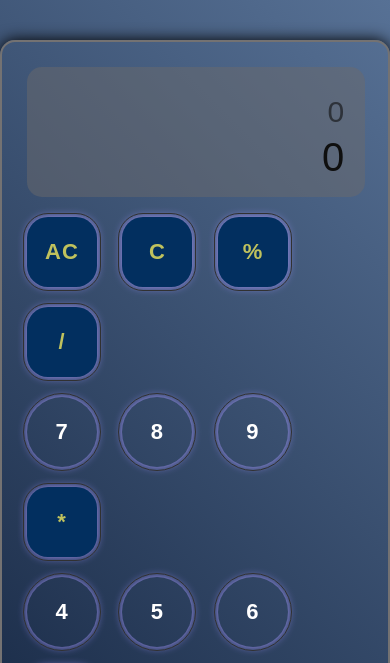
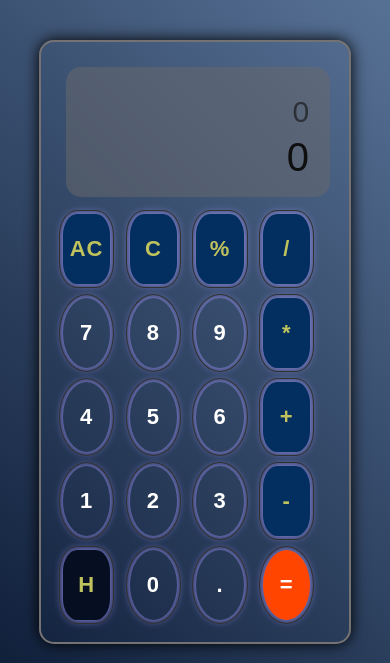
Before and after one commit to smanav00/Calculator-App, a plain HTML site: page index.html in a window 390 px wide. Shown: the top 663 px of the page. Drawn offline with Linux system fonts and the light colour scheme.

Commit message:
Update style.css

```diff
--- a/style.css
+++ b/style.css
@@ -115,3 +115,13 @@ img{
     height: 30px;
     border-radius: 50%;
 }
+
+@media only screen and (max-width: 600px) {
+    .calculator {
+        width: 80%;
+    }
+    button {
+        width: 17%;
+        margin: 7px;
+    }
+}
```
